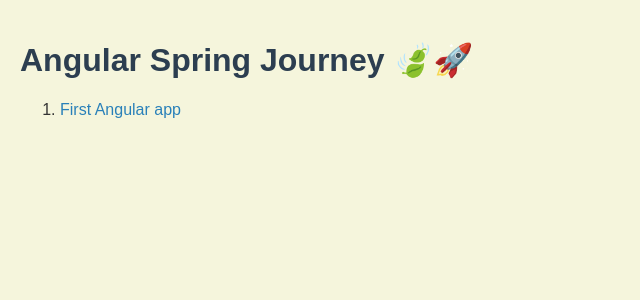
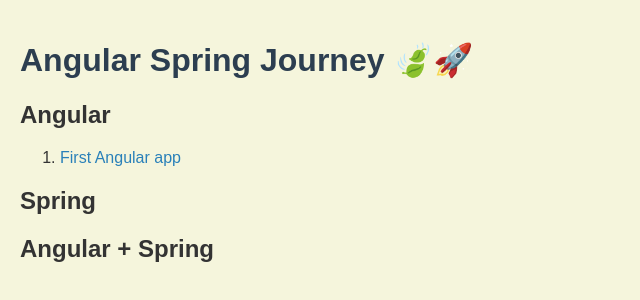
Before and after one commit to krm21/angular-spring-journey, a plain HTML site: page docs/index.html in a window 1280 px wide. Shown: the whole page, without its empty margins (0-640 px from the left). Drawn offline with Linux system fonts and the light colour scheme.

Commit message:
Add sections

```diff
--- a/docs/index.html
+++ b/docs/index.html
@@ -27,8 +27,13 @@
 </head>
 <body>
     <h1>Angular Spring Journey 🍃🚀</h1>
+    <h2>Angular</h2>
     <ol>
         <li><a href="https://github.com/krm21/angular1">First Angular app</a></li>
     </ol>
+    <h2>Spring</h2>
+    <ol></ol>
+    <h2>Angular + Spring</h2>
+    <ol></ol>
 </body>
 </html>
```
